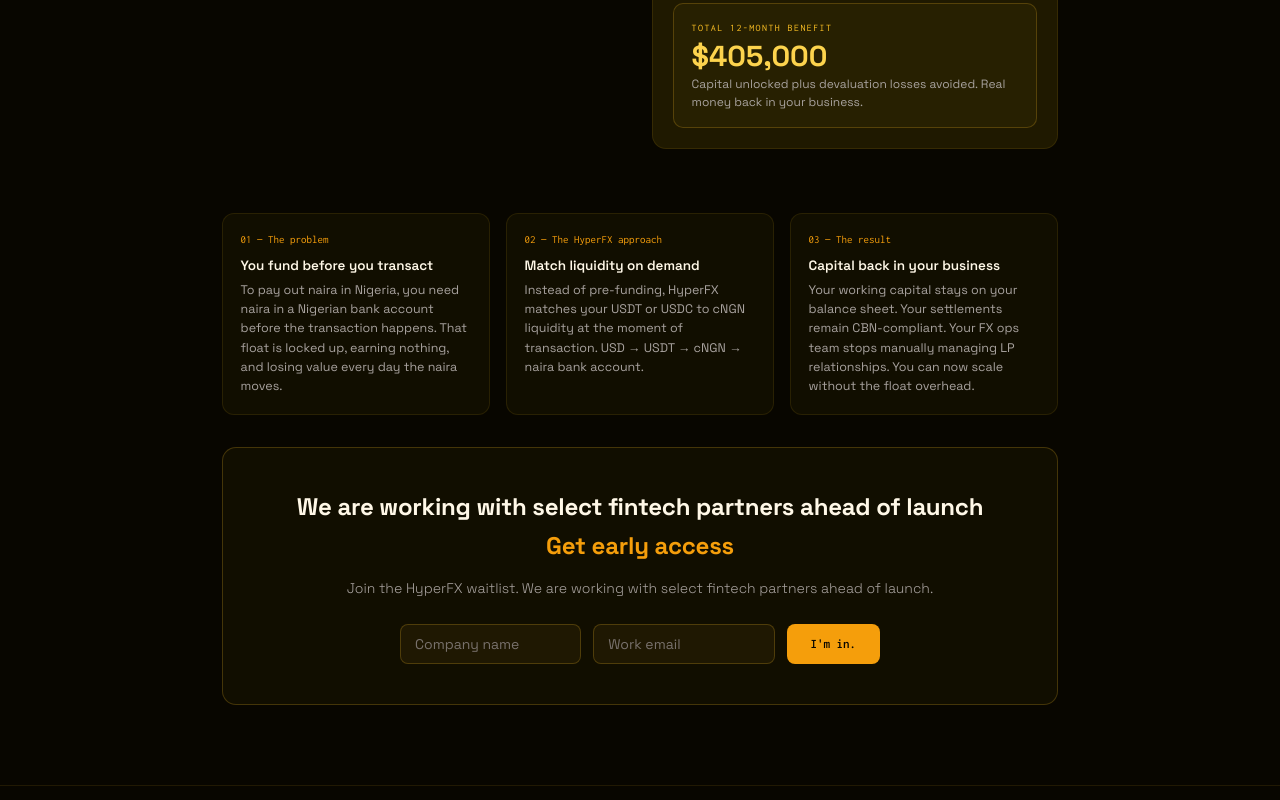
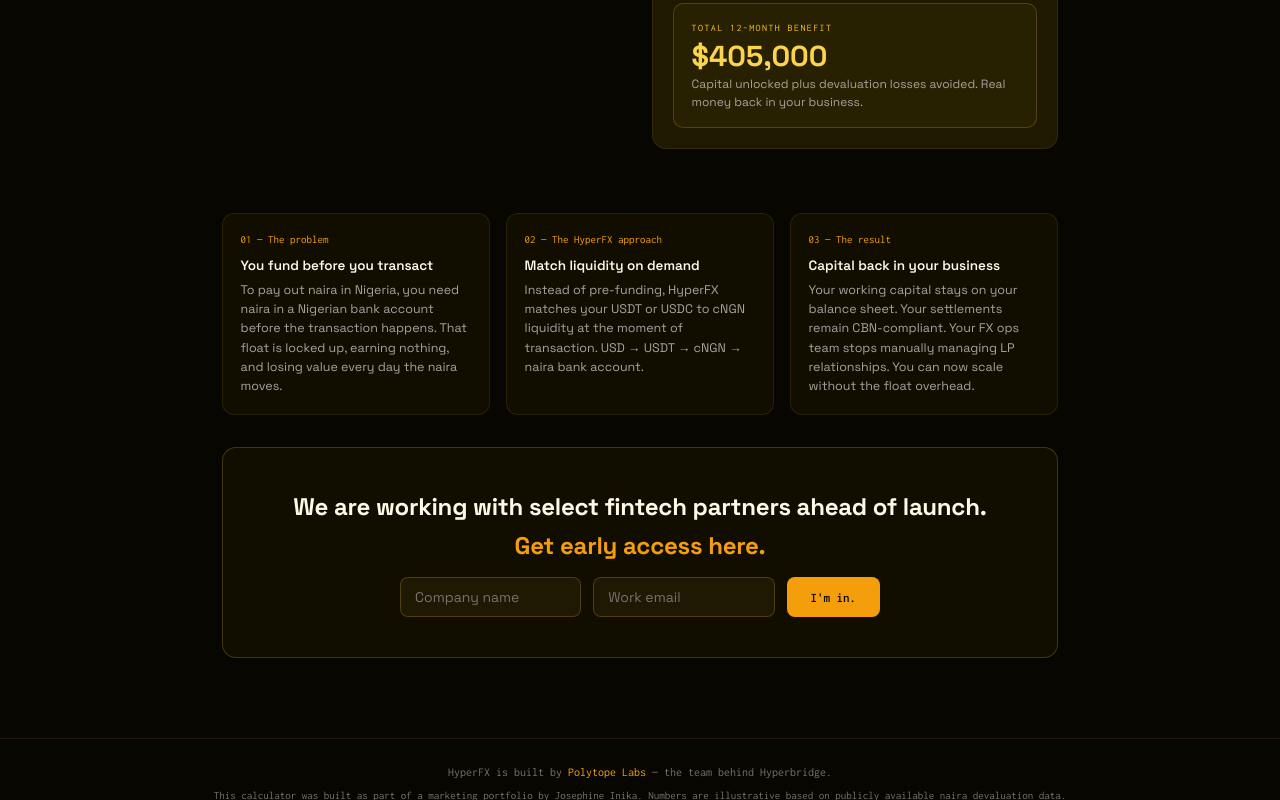
Before and after one commit to jojoinika/hyperfx-calculator, a plain HTML site: page index.html in a window 1280 px wide. Shown: the part 1380-2180 px from the top of the page. Drawn offline with Linux system fonts and the light colour scheme.

Commit message:
Update index.html

```diff
--- a/index.html
+++ b/index.html
@@ -337,7 +337,7 @@
   <div class="panel">
     <div class="panel-header">
       <div class="panel-label">Your numbers</div>
-      <div class="panel-title">Enter your situation</div>
+      <div class="panel-title">Enter your numbers</div>
     </div>
     <div class="panel-body">
 
@@ -485,8 +485,7 @@
 <!-- CTA -->
 <div class="cta-block">
   <div class="cta-inner">
-    <h2>We are working with select fintech partners ahead of launch<br><em>Get early access</em></h2>
-    <p>Join the HyperFX waitlist. We are working with select fintech partners ahead of launch.</p>
+    <h2>We are working with select fintech partners ahead of launch.<br><em>Get early access here.</em></h2>
     <div class="waitlist-form" id="waitlist-form">
       <input type="text"  id="company" placeholder="Company name">
       <input type="email" id="email"   placeholder="Work email">
```
